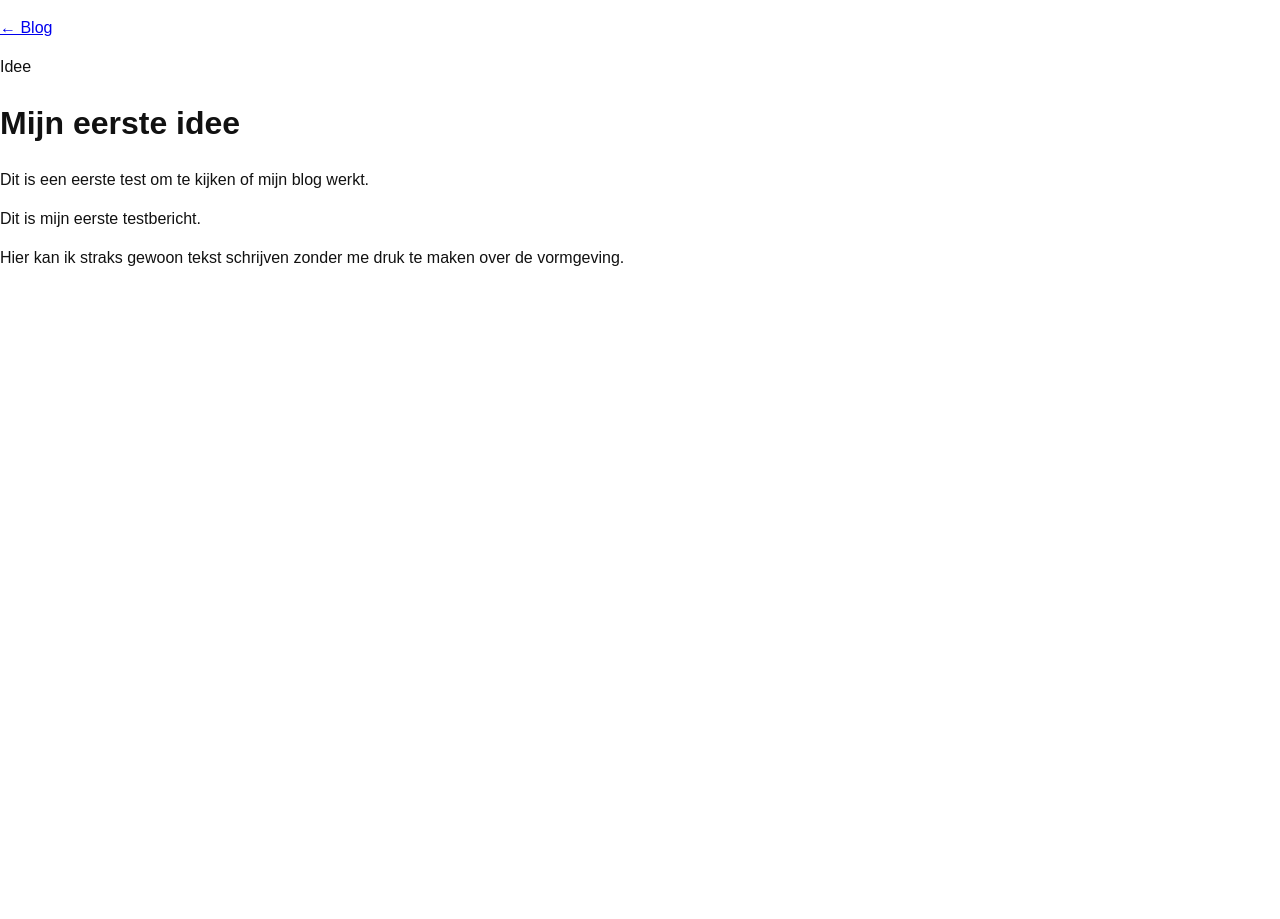
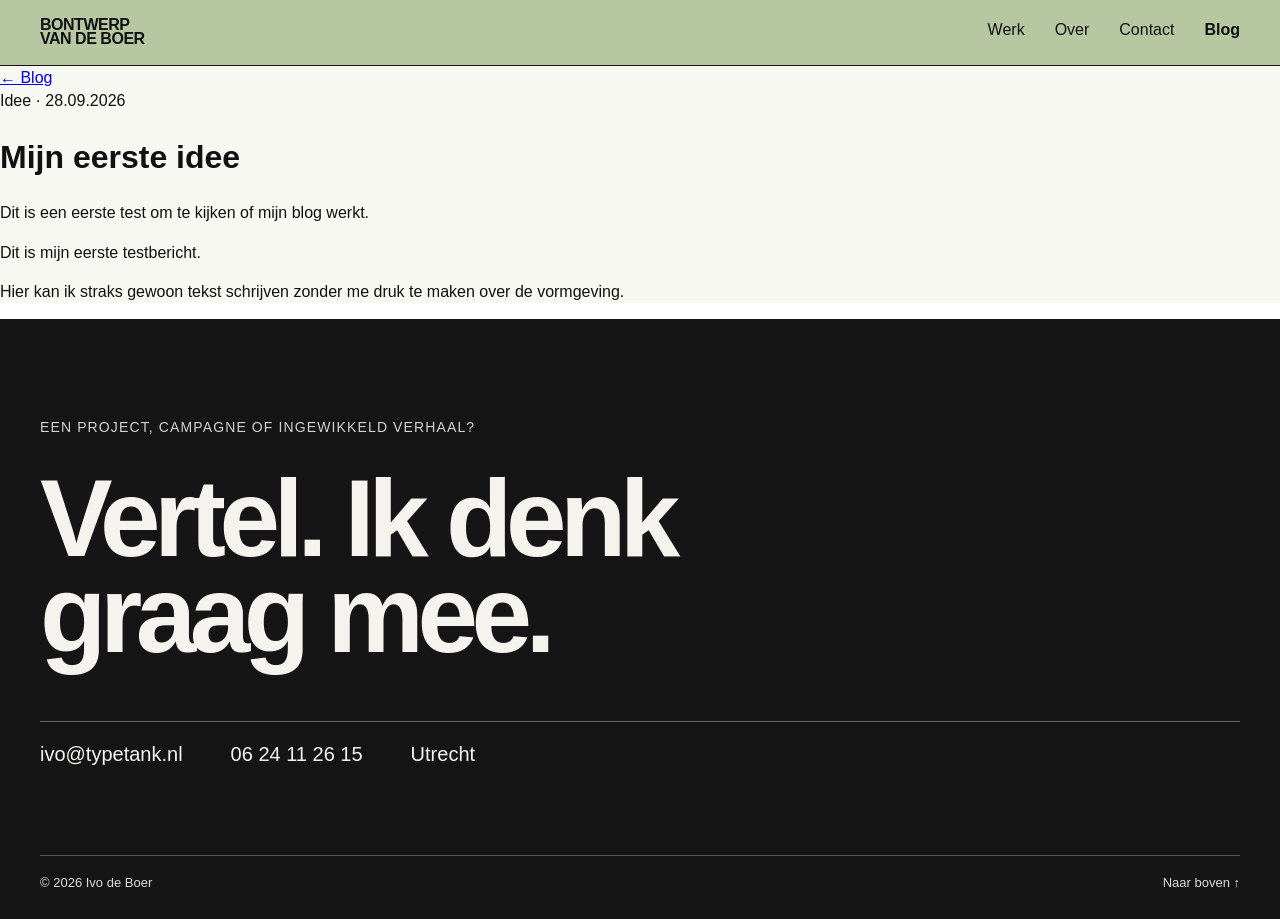
Before and after one commit to ontwerpvandeboer-lab/website, a Jekyll site: the page built from _posts/2026-09-28-mijn-eerste-idee.md, in a window 1280 px wide. Built offline with Jekyll 4.4.1, drawn with Linux system fonts in a browser that asks for light colours; some web fonts are replaced.

Commit message:
Add working blog post layout and image blocks

```diff
--- a/_layouts/post.html
+++ b/_layouts/post.html
@@ -3,35 +3,71 @@
 <head>
   <meta charset="UTF-8">
   <meta name="viewport" content="width=device-width, initial-scale=1.0">
-
   <title>{{ page.title }} — Ontwerp van de Boer</title>
-
+  <link rel="stylesheet" href="https://use.typekit.net/ech1wxs.css">
   <link rel="stylesheet" href="{{ '/styles.css' | relative_url }}">
 </head>
-
-<body>
+<body class="blog-page blog-post-page">
+  <header class="site-header blog-site-header">
+    <a class="brand" href="{{ '/' | relative_url }}" aria-label="Ontwerp van de Boer, naar home"><span class="brand-mark" aria-hidden="true">B</span><span class="brand-name">ONTWERP<br>VAN DE BOER</span></a>
+    <nav class="nav" aria-label="Hoofdnavigatie">
+      <a href="{{ '/' | relative_url }}#projecten">Werk</a>
+      <a href="{{ '/' | relative_url }}#over">Over</a>
+      <a href="{{ '/' | relative_url }}#contact">Contact</a>
+      <a class="nav-active" href="{{ '/blog/' | relative_url }}">Blog</a>
+    </nav>
+  </header>
 
   <main class="blog-post">
-
-    <p>
-      <a href="{{ '/blog/' | relative_url }}">← Blog</a>
-    </p>
-
-    <p>{{ page.category }}</p>
-
+    <a class="blog-back" href="{{ '/blog/' | relative_url }}">← Blog</a>
+    <div class="blog-post-meta">{{ page.category }} · {{ page.date | date: "%d.%m.%Y" }}</div>
     <h1>{{ page.title }}</h1>
-
-    <p>{{ page.intro }}</p>
+    <p class="blog-post-intro">{{ page.intro }}</p>
 
     {% if page.image and page.image != "" %}
-      <img src="{{ page.image | relative_url }}" alt="{{ page.title }}">
+      <figure class="blog-figure blog-figure-wide"><img src="{{ page.image | relative_url }}" alt="{{ page.title }}"></figure>
     {% endif %}
 
-    <div class="blog-content">
-      {{ content }}
-    </div>
-
+    <article class="blog-content" id="blog-content">{{ content }}</article>
   </main>
 
+  <footer id="contact" class="site-footer">
+    <div class="footer-inner">
+      <p class="footer-kicker">Een project, campagne of ingewikkeld verhaal?</p>
+      <h2>Vertel. Ik denk<br>graag mee.</h2>
+      <div class="footer-contact">
+        <a href="mailto:ivo@typetank.nl">ivo@typetank.nl</a>
+        <a href="tel:+31624112615">06 24 11 26 15</a>
+        <span>Utrecht</span>
+      </div>
+      <div class="footer-bottom"><span>© 2026 Ivo de Boer</span><a href="#" style="color:inherit;text-decoration:none">Naar boven ↑</a></div>
+    </div>
+  </footer>
+
+  <script id="blog-images" type="application/json">[
+    {% if page.image2 %}{"nr":2,"src":"{{ page.image2 | relative_url }}","alt":"{{ page.image2_alt | default: page.title | escape }}"}{% endif %}
+    {% if page.image3 %}{% if page.image2 %},{% endif %}{"nr":3,"src":"{{ page.image3 | relative_url }}","alt":"{{ page.image3_alt | default: page.title | escape }}"}{% endif %}
+    {% if page.image4 %}{% if page.image2 or page.image3 %},{% endif %}{"nr":4,"src":"{{ page.image4 | relative_url }}","alt":"{{ page.image4_alt | default: page.title | escape }}"}{% endif %}
+  ]</script>
+  <script>
+    (() => {
+      const root=document.getElementById('blog-content');
+      let images=[];
+      try{images=JSON.parse(document.getElementById('blog-images').textContent)}catch(e){}
+      const byNr=Object.fromEntries(images.map(x=>[String(x.nr),x]));
+      const token=/\[\[beeld(?:\s+(\d+))?(?:\s+(half\s+links|half\s+rechts|breed))?\]\]/gi;
+      [...root.querySelectorAll('p')].forEach(p=>{
+        const m=p.textContent.trim().match(/^\[\[beeld(?:\s+(\d+))?(?:\s+(half\s+links|half\s+rechts|breed))?\]\]$/i);
+        if(!m)return;
+        const nr=m[1]||'2', vorm=(m[2]||'breed').toLowerCase().replace(/\s+/g,'-');
+        const img=byNr[nr];
+        if(!img){p.remove();return;}
+        const fig=document.createElement('figure');
+        fig.className='blog-figure blog-figure-'+vorm;
+        fig.innerHTML='<img src="'+img.src+'" alt="'+img.alt.replace(/"/g,'&quot;')+'">';
+        p.replaceWith(fig);
+      });
+    })();
+  </script>
 </body>
 </html>
```
